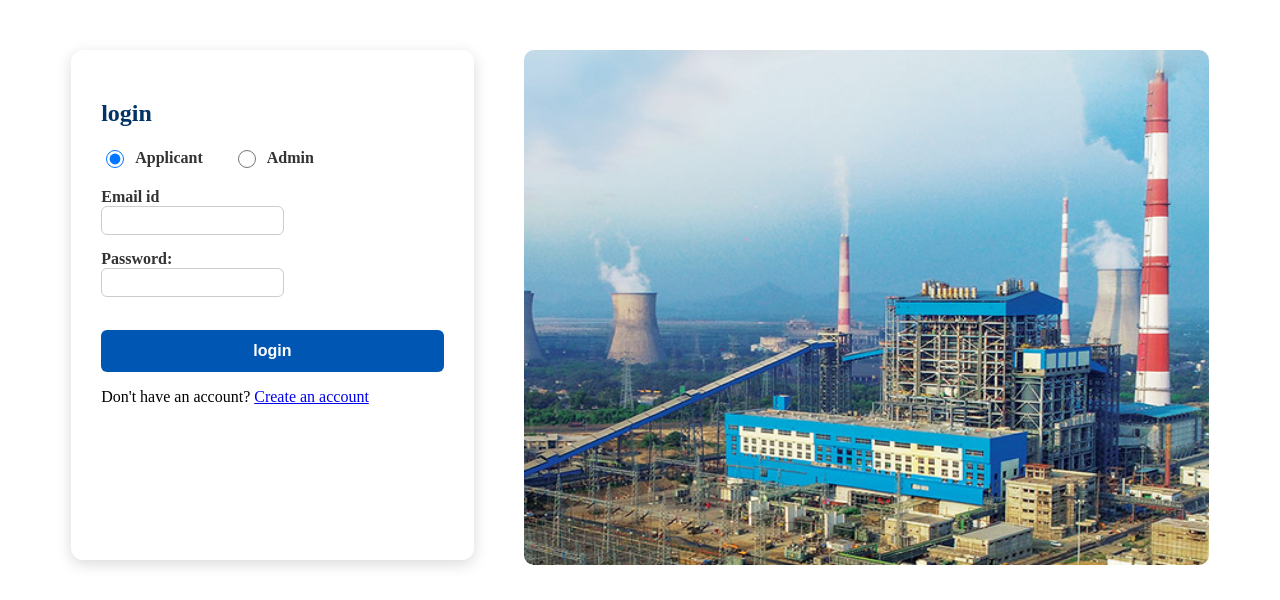
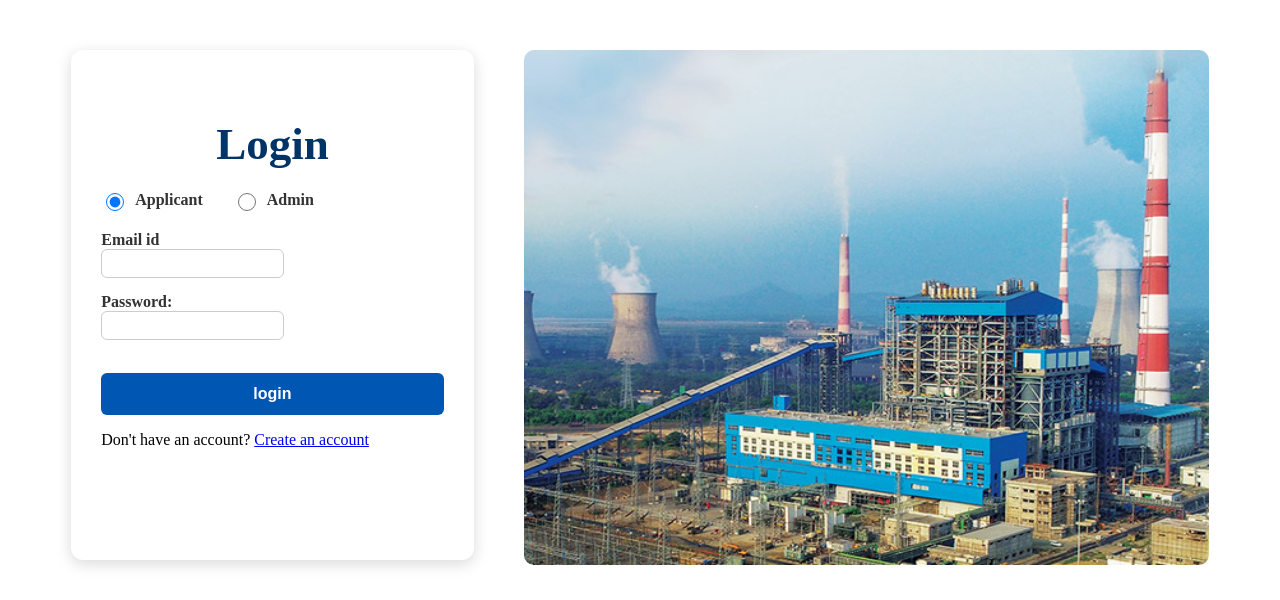
Before and after one commit to dibyajyotipatra07/AI_Resume_Screning, a Flask app: page /login in a window 1280 px wide. Shown: the part 122-722 px from the top of the page. Run offline with Flask 3, Linux system fonts and the light colour scheme.

Commit message:
Simple Changes in Frontend

```diff
--- a/static/style2.css
+++ b/static/style2.css
@@ -144,3 +144,9 @@ form button.login-btn{
 form button.login-btn:hover{
     background: #003d80;
 }
+
+.login-header{
+    text-align:center;
+    font-size:30px;
+    font-weight:bold;
+}
--- a/templates/login.html
+++ b/templates/login.html
@@ -25,7 +25,9 @@
     </header>
     <div class="container">
       <form action="/login" method="post">
-        <h2>login</h2>
+        <div class="login-header">
+          <h2>Login</h2>
+        </div>
         <div class="role-selection">
           <label>
             <input
```
